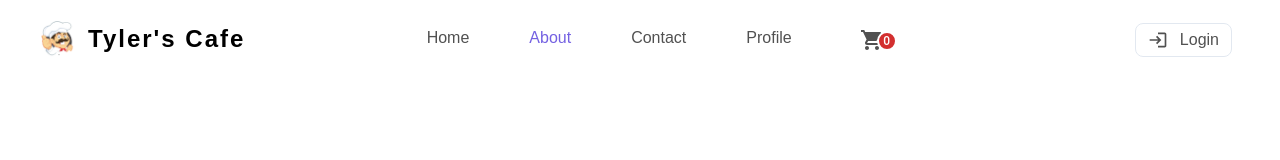
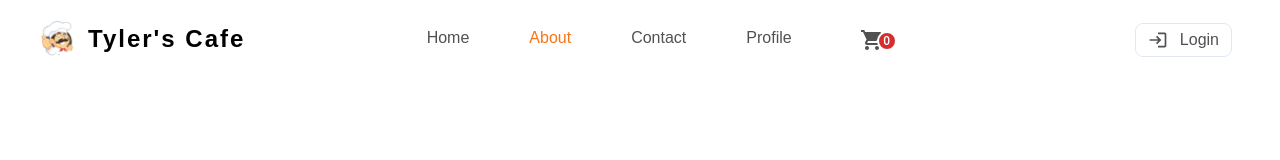
Before and after one commit to AshanSandeep06/Food-Shop-System, a React (Create React App) app in the folder frontend/: page /About in a window 1280 px wide. Shown: the top 160 px of the page. Built offline with nearby package versions, Linux system fonts and the light colour scheme.

Commit message:
Content Updated

```diff
--- a/frontend/src/components/Header/Header.css
+++ b/frontend/src/components/Header/Header.css
@@ -12,7 +12,7 @@ header > div > ul > a {
 
 /* ----------------------- */
 #optionList > a:hover {
-  color: #7461e2;
+  color: #f97316;
 }
 
 #optionList > a::after {
@@ -20,7 +20,7 @@ header > div > ul > a {
   display: block;
   width: 0;
   height: 5px;
-  background-color: #7461e2;
+  background-color: #f97316;
   border-radius: 26%;
   transition: width 0.3s;
 }
--- a/frontend/src/components/Header/Header.tsx
+++ b/frontend/src/components/Header/Header.tsx
@@ -12,7 +12,7 @@ import ShoppingCartIcon from "@mui/icons-material/ShoppingCart";
 const Header = () => {
   // const activeLink = "border-b-[5px] rounded-[26%] w-[43%] border-[#7461e2]";
   // const activeLink = "border-b-[5px] border-[43%] border-[#7461e2]";
-  const activeLink = "text-[#7461e2]";
+  const activeLink = "text-[#f97316]";
   const normalLink = "";
 
   const StyledBadge = styled(Badge)<BadgeProps>(({ theme }) => ({
```
